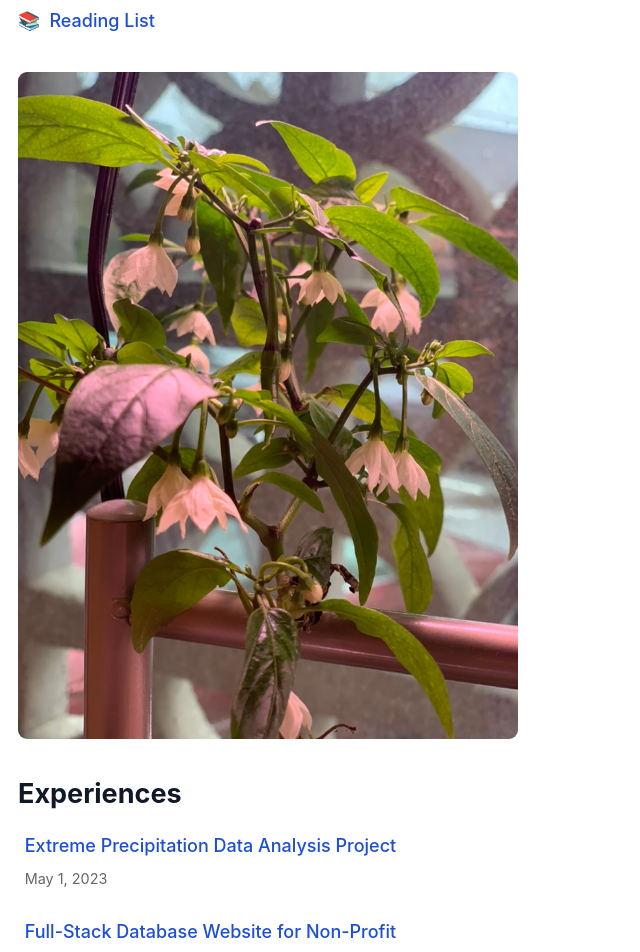
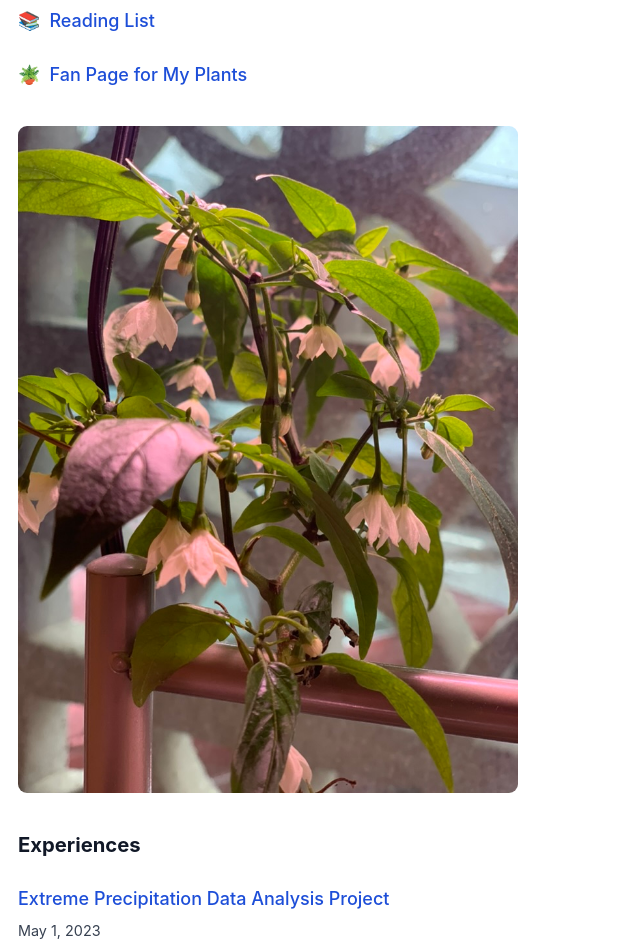
Before and after one commit to miriellekruger/portfolio, a Next.js app: page / in a window 1280 px wide. Shown: the part 420-1372 px from the top of the page, without its empty margins (0-640 px from the left). Built offline with nearby package versions, Linux system fonts and the light colour scheme.

Commit message:
adding tailwind colors and removing css

```diff
--- a/pages/index.js
+++ b/pages/index.js
@@ -1,6 +1,5 @@
 import Head from 'next/head'
 import Layout, { siteTitle } from '../components/layout'
-import utilStyles from '../styles/utils.module.css'
 import { getSortedPostsData } from '../lib/posts'
 import Link from 'next/link'
 import Date from '../components/date'
@@ -15,7 +14,7 @@ export default function Home({ allBlogData,allExpData }) {
       <Head>
         <title>{siteTitle}</title>
       </Head>
-      <Section className={utilStyles.headingMd}>
+      <Section className="text-md">
 
         <h3>It's me. Hi. I'm Mirielle Kruger.  It's me! </h3>
         <p>
@@ -44,6 +43,12 @@ export default function Home({ allBlogData,allExpData }) {
           </Link>
         </p>
         <p>
+          <Emoji symbol="🪴" label="plant in pot" />
+          <Link href='/posts/blog/plants'>
+            Fan Page for My Plants
+          </Link>
+        </p>
+        <p>
           <Image
             priority
             src="/images/aqua-2-flowers.jpeg"
@@ -54,10 +59,7 @@ export default function Home({ allBlogData,allExpData }) {
         </p>
 
       </Section>
-      <section>
 
-
-      </section>
 {/*
       <Section className={`${utilStyles.headingMd} ${utilStyles.padding1px}`}>
         <h2 className={utilStyles.headingLg}>Blog</h2>
@@ -73,19 +75,19 @@ export default function Home({ allBlogData,allExpData }) {
           ))}
         </ul>
       </Section> */}
-      <Section className={`${utilStyles.headingMd} ${utilStyles.padding1px}`}>
-        <h2 className={utilStyles.headingLg}>Experiences</h2>
-        <ul className={utilStyles.list}>
+      <Section className="text-md p-1">
+        <h2 className='text-lg'>Experiences</h2>
+        <div>
           {allExpData.map(({ id, date, title }) => (
-            <li className={utilStyles.listItem} key={id}>
+            <p key={id}>
               <Link href={`/posts/experiences/${id}`}>{title}</Link>
               <br />
-              <small className={utilStyles.lightText}>
+              <small className="text-dark1">
                 <Date dateString={date} />
               </small>
-            </li>
+            </p>
           ))}
-        </ul>
+        </div>
       </Section>
     </Layout>
   )
```
